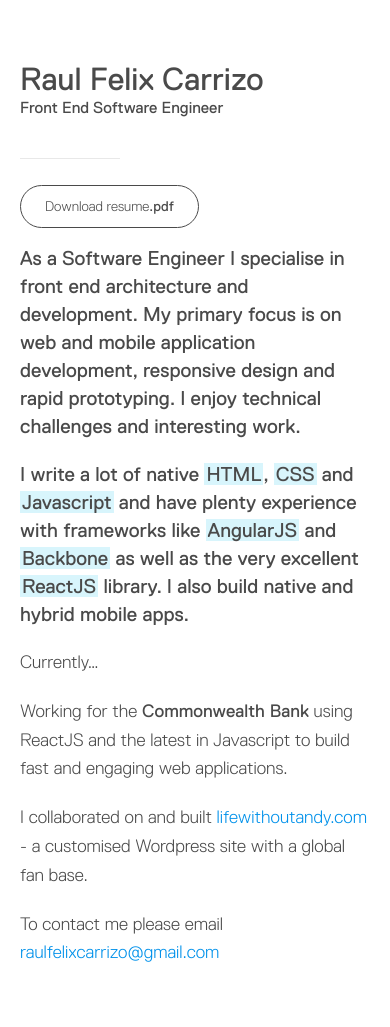
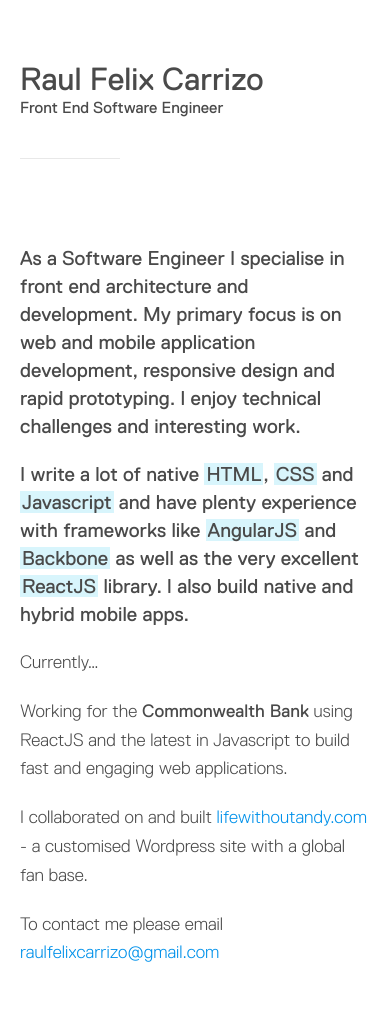
Before and after one commit to raulfelix/raulfelix.github.io, a Jekyll site: the page built from index.markdown, in a window 390 px wide. Built offline with Jekyll 4.4.1, drawn with Linux system fonts in a browser that asks for light colours.

Commit message:
Hide download link on mobile

```diff
--- a/_sass/_header.scss
+++ b/_sass/_header.scss
@@ -49,11 +49,7 @@ header {
     }
 
     .section-download {
-      top: rem(185);
-      right: auto;
-      .btn {
-        font-size: 14px;
-      }
+      display: none;
     }
   }
 }
```
